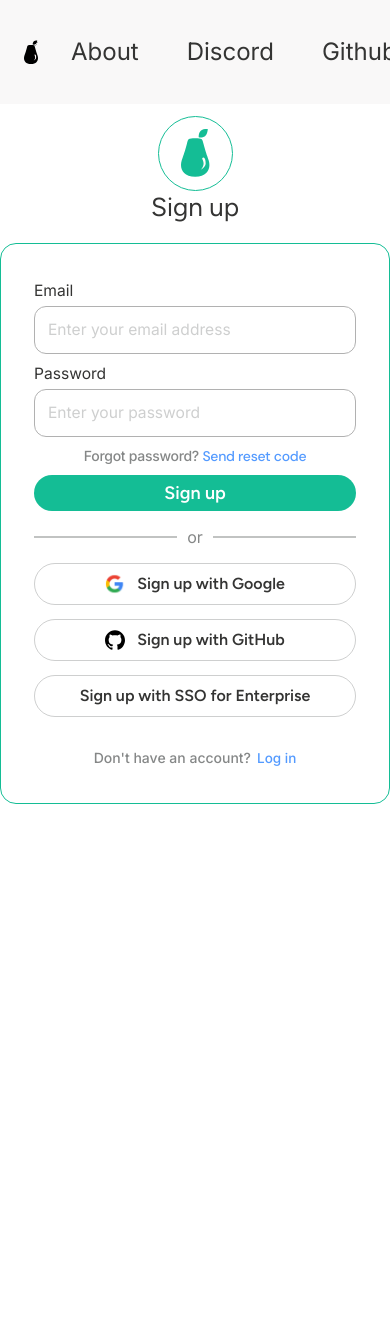
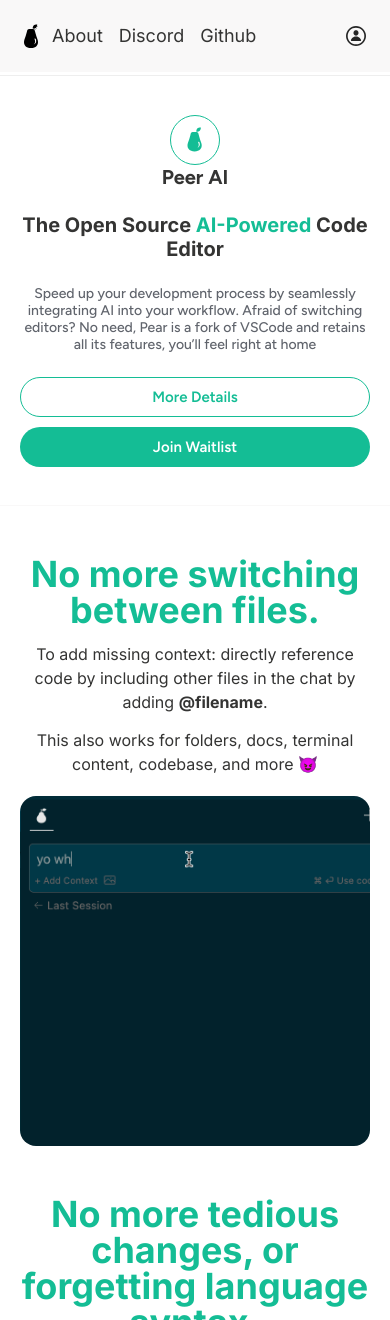
Before and after one commit to uuuuuwwwwwuuuuu/PeerAi, a React (Create React App) app: page / in a window 390 px wide. Shown: the top 1320 px of the page. Before the commit the page ends 844 px from the top, so only its background shows below. Built offline with nearby package versions, Linux system fonts and the light colour scheme.

Commit message:
feat: main adaptive

```diff
--- a/src/components/CalcModal/CalcModal.tsx
+++ b/src/components/CalcModal/CalcModal.tsx
@@ -1,6 +1,6 @@
 import { FC, useEffect, useState } from "react";
 import styled from "styled-components";
-import CalcModalProgress, { unitTypes } from "./CalcModalProgress";
+import CalcModalProgress from "./CalcModalProgress";
 import PriceCard from "../main/PriceCard/PriceCard";
 
 const ModalWindow = styled.div`
@@ -15,6 +15,17 @@
     margin-top: -300px;
     margin-left: -512px;
     z-index: 5;
+
+
+    @media screen and (max-width: 1120px) {
+        & {
+            max-width: 800px;
+            margin-left: -400px;
+            section {
+                width: 350px;
+            }
+        }
+    }
 `;
 
 const ModalHeader = styled.div`
@@ -62,13 +73,21 @@
     width: 100%;
     display: flex;
     justify-content: space-between;
+
+    @media screen and (max-width: 1120px) {
+        gap: 30px
+    }
 `;
 
 const MainLeftElements = styled.div`
-    max-width: 447px;
     width: 100%;
     height: 100%;
+    flex: 0 1 447px;
 
+    @media screen and (max-width: 1120px) {
+        flex-basis: 300px;
+        flex-grow: 1;
+    }
 `;
 
 const ProgressWrapper = styled.div`
@@ -86,6 +105,11 @@
 const MainRightElements = styled.section`
     max-width: 447px;
     width: 100%;
+
+    article {
+        border-radius: 16px;
+        border-color: #E0E1E6;
+    }
 `;
 
 type Plans = 'free' | 'starter' | 'production' | 'enterprise'
--- a/src/components/app/App.tsx
+++ b/src/components/app/App.tsx
@@ -12,7 +12,7 @@
 
 function App() {
     const [isVisibleCalcModal, setIsVisibleCalcModal] = useState(false);
-    const [page, setPage] = useState<Pages>('signup');
+    const [page, setPage] = useState<Pages>('main');
 
     useEffect(() => {
         console.log(page)
--- a/src/components/header/Header.scss
+++ b/src/components/header/Header.scss
@@ -15,17 +15,20 @@
     width: 100%;
     display: flex;
     gap: 16px;
+    display: flex;
+    align-items: center;
 
     span {
         font-size: 2.4rem;
         font-weight: 400;
         line-height: 100%;
-
     }
 
     div {
         display: flex;
+        align-items: center;
         padding: 0 16px;
+        align-items: center;
 
         span {
             margin: 0 5px;
@@ -52,3 +55,29 @@
     display: flex;
     gap: 24px;
 }
+
+@media screen and (max-width: 770px) {
+    .header_sign_in {
+        gap: 10px;
+
+        img {
+            width: 20px;
+            height: 20px;
+        }
+
+        div {
+            padding: 0;
+            span, button {
+                font-size: 1.8rem;
+            }
+        }
+    }
+}
+
+@media screen and (max-width: 470px) {
+    .header_sign_in {
+        div {
+            display: none;
+        }
+    }
+}
--- a/src/components/header/Header.tsx
+++ b/src/components/header/Header.tsx
@@ -2,6 +2,7 @@
 import styled from 'styled-components';
 import './Header.scss'
 import { Pages } from '../app/App';
+import useScreenSize from '../../detectScreenSize';
 
 const HeaderComponent = styled.header`
     width: 100%;
@@ -29,6 +30,21 @@
         line-height: 100%;
         text-align: center;
     }
+
+    @media screen and (max-width: 770px) {
+        & {
+            nav {
+                display: flex;
+                align-items: center;
+                gap: 10px;
+
+                a {
+                    font-size: 1.8rem;
+                    padding: 3px;
+                }
+            }
+        }
+    }
 `;
 
 
@@ -38,6 +54,13 @@
 }
 
 const Header: FC<IProps> = ({setPage}) => {
+    const {width} = useScreenSize()
+
+    const handleClickOnProfile = () => {
+        if (width <= 470) {
+
+        }
+    }
 
     return (
         <HeaderComponent>
@@ -49,7 +72,7 @@
                     <a href="#" target='_blank'>Github</a>
                 </nav>
                 <div className='header_sign_in'>
-                    <img src={`${process.env.PUBLIC_URL}/icons/person.svg`} alt="person icon" />
+                    <img src={`${process.env.PUBLIC_URL}/icons/person.svg`} onClick={handleClickOnProfile} alt="person icon" />
                     <div>
                         <button onClick={() => setPage('login')}>Sign in</button>
                         <span>/</span>
--- a/src/components/main/Main.scss
+++ b/src/components/main/Main.scss
@@ -1,23 +1,21 @@
 @import '../../constants';
 
 .main_container {
-    max-width: 1293px;
+    max-width: 1330px;
     width: 100%;
     margin: 100px 0;
     display: flex;
     flex-direction: column;
     align-items: center;
     gap: 100px;
+    padding: 0 20px;
 
     h3 {
         font-family: Inter;
         font-weight: 700;
         font-style: Bold;
         font-size: 6.1rem;
-        line-height: 73.25px;
-        letter-spacing: -0.35px;
         text-align: center;
-        vertical-align: middle;
         max-width: 652px;
     }
 }
@@ -46,3 +44,53 @@
     flex-direction: column;
     align-items: center;
 }
+
+@media screen and (max-width: 770px) {
+    .peer_wrapper {
+        span {
+            font-size: 2rem;
+        }
+    }
+
+    .main_container {
+        gap: 50px;
+    }
+}
+
+@media screen and (max-width: 1240px) {
+    .price_cards_wrapper {
+        display: grid;
+        grid-template-columns: repeat(2, 1fr);
+        grid-template-rows: repeat(2, 1fr);
+        gap: 20px;
+        width: 100%;
+
+        article {
+            border-radius: 16px;
+            height: 500px;
+        }
+    }
+}
+
+@media screen and (max-width: 660px) {
+    .price_cards_wrapper {
+        display: flex;
+    }
+}
+
+@media screen and (max-width: 470px) {
+    .header_buttons_wrapper {
+        flex-direction: column;
+        width: 100%;
+        gap: 10px;
+        button {
+            width: 100%;
+            font-size: 1.5rem;
+            height: 40px;
+        }
+    }
+
+    .main_container {
+        margin: 50px 0;
+    }
+}
--- a/src/components/main/Main.tsx
+++ b/src/components/main/Main.tsx
@@ -10,9 +10,16 @@
     display: flex;
     flex-direction: column;
     align-items: center;
-    background-color: ${({theme}) => theme.bgSecond};
+    background-color: ${({ theme }) => theme.bgSecond};
+
+    @media screen and (max-width: 770px) {
+        & {
+            h3 {
+                font-size: 3.6rem;
+            }
+        }
+    }
 `;
-
 
 const HeaderInfo = styled.div`
     display: flex;
@@ -22,12 +29,13 @@
     max-width: max-content;
     width: 100%;
     max-width: 904px;
+    margin: 0 20px;
 
     h1 {
         font-size: 5.6rem;
         margin: 0;
         span {
-            color: $accent;
+            color: ${({theme}) => theme.accent};
         }
     }
 
@@ -36,14 +44,40 @@
         font-weight: 500;
         font-size: 2.4rem;
         text-align: center;
-        color: ${({theme}) => theme.textSecond};
+        color: ${({ theme }) => theme.textSecond};
+    }
+
+    @media screen and (max-width: 770px) {
+        & {
+            gap: 24px;
+
+            h1 {
+                font-size: 3.6rem;
+            }
+
+            p {
+                font-size: 1.8rem;
+            }
+        }
+    }
+
+    @media screen and (max-width: 470px) {
+        & {
+            h1 {
+                font-size: 2rem;
+            }
+
+            p {
+                font-size: 1.4rem;
+            }
+        }
     }
 `;
 
-export const PeerCircle = styled.div<{$size: 'big' | 'small'}>`
-    width: ${({$size}) => $size === 'big' ? '100px' : '75px'};
-    height: ${({$size}) => $size === 'big' ? '100px' : '75px'};
-    border: 1px solid ${({theme}) => theme.accent};
+export const PeerCircle = styled.div<{ $size: 'big' | 'small' }>`
+    width: ${({ $size }) => ($size === 'big' ? '100px' : '75px')};
+    height: ${({ $size }) => ($size === 'big' ? '100px' : '75px')};
+    border: 1px solid ${({ theme }) => theme.accent};
     border-radius: 100%;
     display: flex;
     justify-content: center;
@@ -51,6 +85,28 @@
 
     img {
         height: 50px;
+    }
+
+    @media screen and (max-width: 770px) {
+        & {
+            width: 75px;
+            height: 75px;
+
+            img {
+                height: 35px
+            }
+        }
+    }
+
+    @media screen and (max-width: 770px) {
+        & {
+            width: 50px;
+            height: 50px;
+
+            img {
+                height: 25px;
+            }
+        }
     }
 `;
 
@@ -60,7 +116,7 @@
     align-self: self-start;
     height: 32px;
     align-items: center;
-    margin-top: 10px;
+    margin-top: 20px;
     margin-bottom: 38px;
 
     span {
@@ -78,7 +134,7 @@
     display: flex;
     gap: 6px;
     border-radius: 6px;
-    border: 1px solid ${({theme}) => theme.accent};
+    border: 1px solid ${({ theme }) => theme.accent};
     align-items: center;
     background-color: transparent;
 
@@ -93,16 +149,16 @@
     }
 `;
 
-export const StyledButton = styled.button<{$fill: boolean}>`
+export const StyledButton = styled.button<{ $fill: boolean }>`
     height: 50px;
     width: 190px;
-    background-color: ${({theme, $fill}) => $fill ? theme.accent : theme.bgMain};
+    background-color: ${({ theme, $fill }) => ($fill ? theme.accent : theme.bgMain)};
     font-family: 'Figtree';
     font-weight: 600;
     font-size: 2rem;
     border-radius: 100px;
-    color: ${({theme, $fill}) => $fill ? theme.bgMain : theme.accent};
-    border: ${({theme, $fill}) => $fill ? '' : '1px solid ' + theme.accent};
+    color: ${({ theme, $fill }) => ($fill ? theme.bgMain : theme.accent)};
+    border: ${({ theme, $fill }) => ($fill ? '' : '1px solid ' + theme.accent)};
 `;
 
 const HeaderInfoWrapper = styled.div`
@@ -111,21 +167,36 @@
     justify-content: center;
     align-items: center;
     height: 744px;
-    border-bottom: 1px solid ${({theme}) => theme.bgSecond};
+    border-bottom: 1px solid ${({ theme }) => theme.bgSecond};
+
+    @media screen and (max-width: 770px) {
+        & {
+            height: 550px;
+        }
+    }
+
+    @media screen and (max-width: 470px) {
+        & {
+            height: 430px;
+        }
+    }
 `;
 
 interface IProps {
-    setIsVisibleCalcModal: React.Dispatch<React.SetStateAction<boolean>>
+    setIsVisibleCalcModal: React.Dispatch<React.SetStateAction<boolean>>;
 }
 
-const Main: FC<IProps> = ({setIsVisibleCalcModal}) => {
+const Main: FC<IProps> = ({ setIsVisibleCalcModal }) => {
     return (
         <main>
             <HeaderInfoWrapper>
                 <HeaderInfo>
-                    <div className='peer_wrapper'>
-                        <PeerCircle $size='big'>
-                            <img src={`${process.env.PUBLIC_URL}/icons/peer_accent.svg`} alt="peer accent color" />
+                    <div className="peer_wrapper">
+                        <PeerCircle $size="big">
+                            <img
+                                src={`${process.env.PUBLIC_URL}/icons/peer_accent.svg`}
+                                alt="peer accent color"
+                            />
                         </PeerCircle>
                         <span>Peer AI</span>
                     </div>
@@ -133,9 +204,11 @@
                         The Open Source <span>AI-Powered</span> Code Editor
                     </h1>
                     <p>
-                        Speed up your development process by seamlessly  integrating AI into your workflow. Afraid of switching editors? No need, Pear is a fork of VSCode and retains all its features, you’ll feel right at home
+                        Speed up your development process by seamlessly integrating AI into your
+                        workflow. Afraid of switching editors? No need, Pear is a fork of VSCode and
+                        retains all its features, you’ll feel right at home
                     </p>
-                    <div className='header_buttons_wrapper'>
+                    <div className="header_buttons_wrapper">
                         <StyledButton $fill={false}>More Details</StyledButton>
                         <StyledButton $fill={true}>Join Waitlist</StyledButton>
                     </div>
@@ -143,38 +216,56 @@
             </HeaderInfoWrapper>
             <section className="main_container">
                 <MainCard
-                    title='No more switching between files.'
-                    info={<p>To add missing context: directly reference code by including other files in the chat by adding <b>@filename</b>.</p>}
-                    second_info='This also works for folders, docs, terminal content, codebase, and more 😈'
+                    title="No more switching between files."
+                    info={
+                        <p>
+                            To add missing context: directly reference code by including other files
+                            in the chat by adding <b>@filename</b>.
+                        </p>
+                    }
+                    second_info="This also works for folders, docs, terminal content, codebase, and more 😈"
                     gifSrc={`${process.env.PUBLIC_URL}/img/first_main_card.gif`}
                 />
                 <MainCard
-                    title='No more tedious changes, or forgetting language syntax.'
-                    info={<p>Directly make changes inline by pressing CMD+I (ALT+L on Windows), and choose what you want to keep.</p>}
-                    second_info='Here, we ask Pear to help us handle edge cases 😏'
+                    title="No more tedious changes, or forgetting language syntax."
+                    info={
+                        <p>
+                            Directly make changes inline by pressing CMD+I (ALT+L on Windows), and
+                            choose what you want to keep.
+                        </p>
+                    }
+                    second_info="Here, we ask Pear to help us handle edge cases 😏"
                     gifSrc={`${process.env.PUBLIC_URL}/img/second_main_card.gif`}
                 />
                 <MainCard
-                    title='No more tiresome copy pasting.'
-                    info={<p>Directly bring your code to the chat by selecting it and pressing CMD+L (ALT+L on Windows).</p>}
-                    second_info='Prompt it right away 😎'
+                    title="No more tiresome copy pasting."
+                    info={
+                        <p>
+                            Directly bring your code to the chat by selecting it and pressing CMD+L
+                            (ALT+L on Windows).
+                        </p>
+                    }
+                    second_info="Prompt it right away 😎"
                     gifSrc={`${process.env.PUBLIC_URL}/img/third_main_card.gif`}
                 />
             </section>
             <Prices>
-                <div style={{gap: 0}} className="main_container">
+                <div style={{ gap: 0 }} className="main_container">
                     <h3>Grow confidently with predictable pricing</h3>
                     <CompareWrapper>
                         <span>COMPARE</span>
                         <CompareButton onClick={() => setIsVisibleCalcModal(true)}>
-                            <img src={`${process.env.PUBLIC_URL}/icons/calculator.svg`} alt="calculator icon" />
+                            <img
+                                src={`${process.env.PUBLIC_URL}/icons/calculator.svg`}
+                                alt="calculator icon"
+                            />
                             <span>Calculator</span>
                         </CompareButton>
                     </CompareWrapper>
-                    <section className='price_cards_wrapper'>
+                    <section className="price_cards_wrapper">
                         <PriceCard
-                            title='Free'
-                            info='For solo developers working on a passion project.'
+                            title="Free"
+                            info="For solo developers working on a passion project."
                             price={0}
                             options={[
                                 '15 Android and 15 iOS builds',
@@ -183,56 +274,54 @@
                                 'Submit to app stores',
                                 'Send updates to 1K MAUs',
                             ]}
-                            border='left'
-                            size='big'
+                            border="left"
+                            size="big"
                         />
                         <PriceCard
-                            title='Starter'
-                            info='For solo developers working on a passion project.'
-                            price={0}
+                            title="Starter"
+                            info="For developers ready to launch real-world apps."
+                            price={19}
                             options={[
-                                '15 Android and 15 iOS builds',
-                                'Low-priority queue',
-                                '60 min. on CI/CD Workflows',
-                                'Submit to app stores',
-                                'Send updates to 1K MAUs',
+                                '145 of builds',
+                                'High-priority queue',
+                                'Access to large workers',
+                                'Send updates to 3K MAUs',
                             ]}
-                            border='none'
-                            size='big'
+                            border="none"
+                            size="big"
                         />
                         <PriceCard
-                            title='Free'
-                            info='For solo developers working on a passion project.'
-                            price={0}
+                            title="Production"
+                            info="For teams building and distributing production apps."
+                            price={199}
                             options={[
-                                '15 Android and 15 iOS builds',
-                                'Low-priority queue',
-                                '60 min. on CI/CD Workflows',
-                                'Submit to app stores',
-                                'Send updates to 1K MAUs',
+                                '225 builds',
+                                '2 included concurrencies',
+                                'Send updates to 50K MAUs',
+                                'Priority support',
+                                'Single sign-on (SSO)',
                             ]}
-                            border='none'
-                            size='big'
+                            border="none"
+                            size="big"
                         />
                         <PriceCard
-                            title='Free'
-                            info='For solo developers working on a passion project.'
-                            price={0}
+                            title="Enterprise"
+                            info="For apps with scale, security, and compliance needs."
+                            price={1999}
                             options={[
-                                '15 Android and 15 iOS builds',
-                                'Low-priority queue',
-                                '60 min. on CI/CD Workflows',
-                                'Submit to app stores',
-                                'Send updates to 1K MAUs',
+                                '1,000 of builds',
+                                '5 included concurrencies',
+                                'Send updates to 1M MAUs',
+                                'Slack and strategic support add-on available',
                             ]}
-                            border='right'
-                            size='big'
+                            border="right"
+                            size="big"
                         />
                     </section>
                 </div>
             </Prices>
         </main>
-    )
-}
+    );
+};
 
 export default Main;
--- a/src/components/main/MainCard/MainCard.scss
+++ b/src/components/main/MainCard/MainCard.scss
@@ -8,3 +8,12 @@
     align-items: center;
     text-align: start;
 }
+
+@media screen and (max-width: 1000px) {
+    .main_card_article {
+        flex-direction: column;
+
+        height: max-content;
+        gap: 20px;
+    }
+}
--- a/src/components/main/MainCard/MainCard.tsx
+++ b/src/components/main/MainCard/MainCard.tsx
@@ -14,8 +14,7 @@
     flex-direction: column;
     gap: 24px;
     align-items: flex-start;
-    max-width: 433px;
-    width: 100%;
+    flex: 0 1 430px;
 
     h2 {
         font-family: Inter;
@@ -35,17 +34,44 @@
         letter-spacing: -3%;
         color: ${({theme}) => theme.text};
     }
+
+    @media screen and (max-width: 1000px) {
+        & {
+            gap: 14px;
+            align-items: center;
+            flex-basis: 200px;
+
+            h2 {
+                text-align: center;
+            }
+
+            p {
+                text-align: center
+            }
+
+            max-width: 600px;
+        }
+    }
 `;
 
 const RightMainCardElements = styled.div`
-    max-width: 800px;
-    width: 100%;
+    flex: 0 1 800px;
     height: 100%;
+    margin-left: 20px;
 
     img {
         width: 100%;
         height: 100%;
         border-radius: 16px;
+        object-fit: cover;
+    }
+
+    @media screen and (max-width: 1000px) {
+        & {
+            width: 100%;
+            flex-basis: 350px;
+            margin: 0;
+        }
     }
 `;
 
--- a/src/components/main/PriceCard/PriceCard.tsx
+++ b/src/components/main/PriceCard/PriceCard.tsx
@@ -134,8 +134,6 @@
         font-family: Inter;
         font-weight: 400;
         font-size: 1.4rem;
-        line-height: 21.98px;
-        white-space: pre;
     }
 `;
 
@@ -157,6 +155,7 @@
 const OptionsWrapper = styled.div`
     display: flex;
     flex-direction: column;
+    max-width: 250px;
 `
 
 const renderIcon = (text: string) => {
@@ -210,7 +209,7 @@
                             !price && <StyledLi>
                                 {renderIcon('')}
                                 <div>
-                                    <span>Access to </span>
+                                    <span style={{whiteSpace: 'pre'}}>Access to </span>
                                     <a href="#" target="_blank">
                                         Launch
                                         <img src={`${process.env.PUBLIC_URL}/icons/arrow.svg`} alt="arrow" />
--- /dev/null
+++ b/src/detectScreenSize.ts
@@ -0,0 +1,27 @@
+import { useState, useEffect } from "react";
+
+const useScreenSize = () => {
+    const [screenSize, setScreenSize] = useState({
+        width: window.innerWidth,
+        height: window.innerHeight
+    });
+
+    useEffect(() => {
+        const handleResize = () => {
+            setScreenSize({
+                width: window.innerWidth,
+                height: window.innerHeight
+            })
+        }
+
+        window.addEventListener('resize', handleResize);
+
+        return () => {
+            window.removeEventListener('resize', handleResize);
+        }
+    }, []);
+
+    return screenSize;
+}
+
+export default useScreenSize;
```
